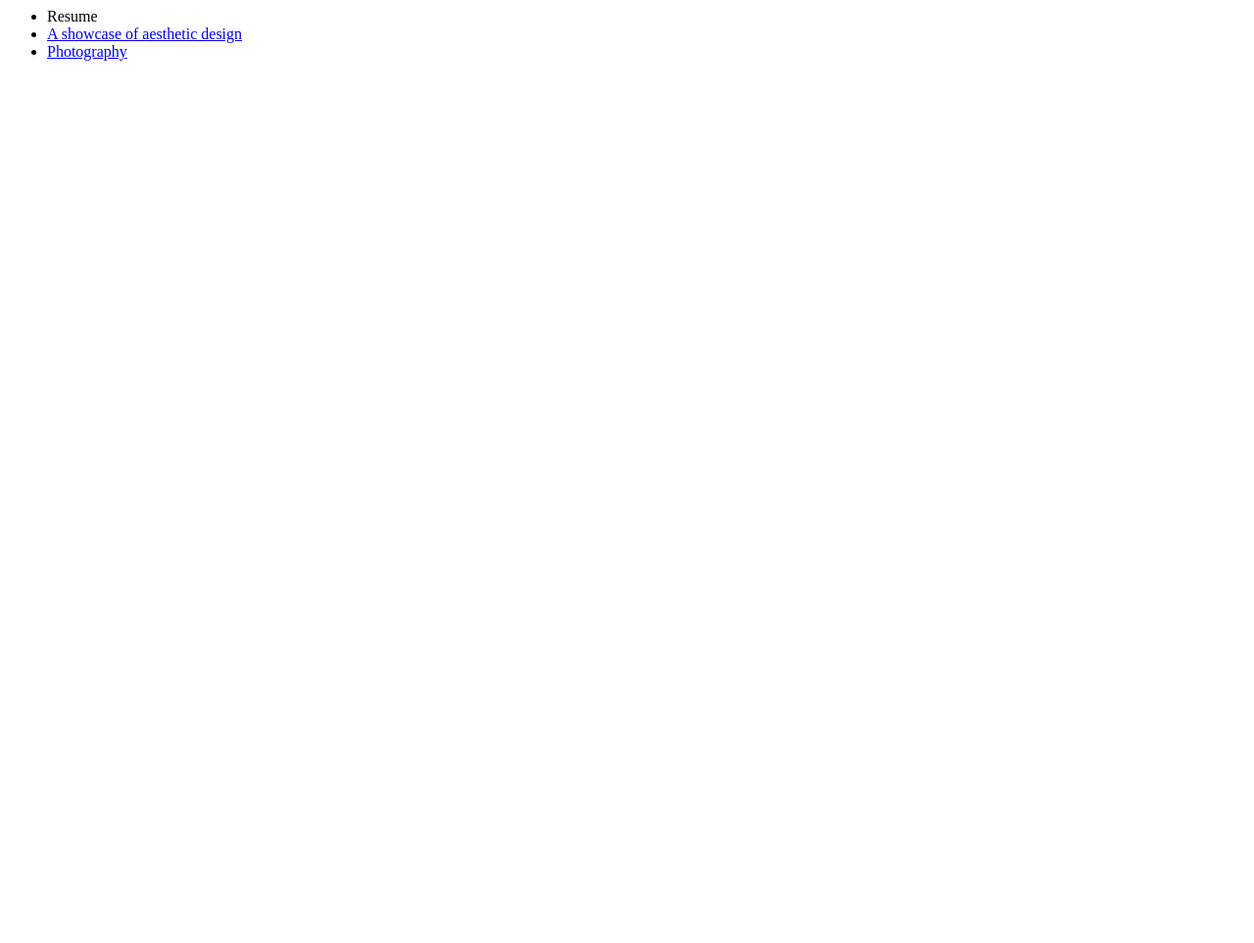
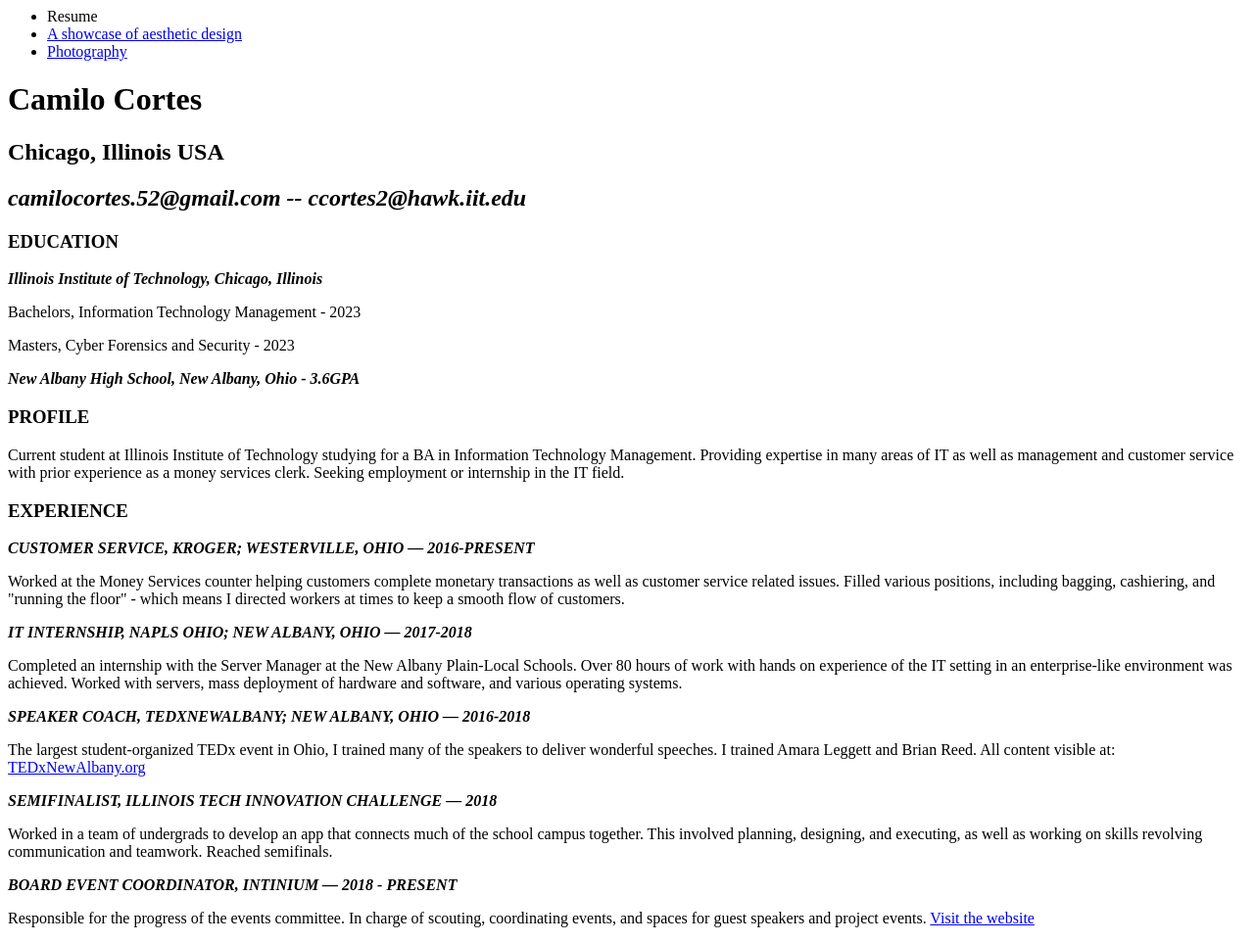
Before and after one commit to camilo-cortes/Project-1, a plain HTML site: page index.html in a window 1280 px wide. Shown: the whole page at 98% size. Before the commit the page ends 800 px from the top, so only its background shows below. Drawn offline with Linux system fonts and the light colour scheme.

Commit message:
Added resume content to page

```diff
--- a/index.html
+++ b/index.html
@@ -8,9 +8,33 @@
   <ul>
 	<li>Resume</li>
 	<li><a href="aesthetic_design.html">A showcase of aesthetic design</a></li>
-	<li><a href="photography.html">Photography</li>
+	<li><a href="photography.html">Photography</a></li>
   </ul>
-  <p>
+  <h1>Camilo Cortes</h1>
+  <h2>Chicago, Illinois USA</h2>
+  <h2><em>camilocortes.52@gmail.com -- ccortes2@hawk.iit.edu</em></h2>
+  <h3>EDUCATION</h3>
+  <p><strong><em>Illinois Institute of Technology, Chicago, Illinois</em></strong></p>
+  <p>Bachelors, Information Technology Management - 2023</p>
+  <p>Masters, Cyber Forensics and Security - 2023</p>
+  <p><strong><em>New Albany High School, New Albany, Ohio - 3.6GPA</em></strong></p>
+  <h3>PROFILE</h3>
+  <p>Current student at Illinois Institute of Technology studying for a BA in Information Technology Management. Providing expertise in many areas of IT as well as management and customer service with prior experience as a money services clerk. Seeking employment or internship in the IT field.</p>
+  <h3>EXPERIENCE</h3>
+  <p><strong><em>CUSTOMER SERVICE, KROGER; WESTERVILLE, OHIO — 2016-PRESENT</em></strong>
+  <p>Worked at the Money Services counter helping customers complete monetary transactions as well as customer service related issues. Filled various positions, including bagging, cashiering, and "running the floor" - which means I directed workers at times to keep a smooth flow of customers.
+  </p>
+  <p><strong><em>IT INTERNSHIP, NAPLS OHIO; NEW ALBANY, OHIO — 2017-2018</em></strong>
+  <p>Completed an internship with the Server Manager at the New Albany Plain-Local Schools. Over 80 hours of work with hands on experience of the IT setting in an enterprise-like environment was achieved. Worked with servers, mass deployment of hardware and software, and various operating systems.
+  </p>
+  <p><strong><em>SPEAKER COACH, TEDXNEWALBANY; NEW ALBANY, OHIO — 2016-2018</em></strong>
+  <p>The largest student-organized TEDx event in Ohio, I trained many of the speakers to deliver wonderful speeches. I trained Amara Leggett and Brian Reed. All content visible at: <a href="www.tedxnewalbany.org"> TEDxNewAlbany.org</a>
+  </p>
+  <p><strong><em>SEMIFINALIST, ILLINOIS TECH INNOVATION CHALLENGE — 2018</em></strong>
+  <p>Worked in a team of undergrads to develop an app that connects much of the school campus together. This involved planning, designing, and executing, as well as working on skills revolving communication and teamwork. Reached semifinals.
+  </p>
+  <p><strong><em>BOARD EVENT COORDINATOR, INTINIUM — 2018 - PRESENT</em></strong>
+  <p>Responsible for the progress of the events committee. In charge of scouting, coordinating events, and spaces for guest speakers and project events. <a href="https://https://bit.ly/2DkhEd5"> Visit the website</a>
+  </p>
 
-  </p>
 </body>
```
